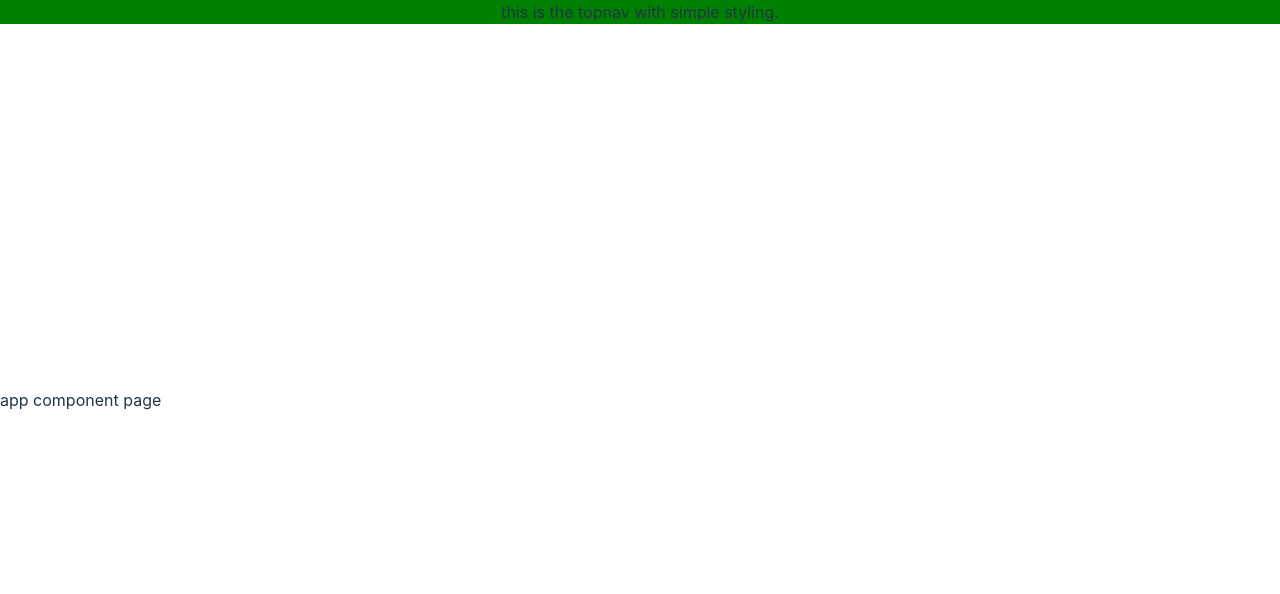
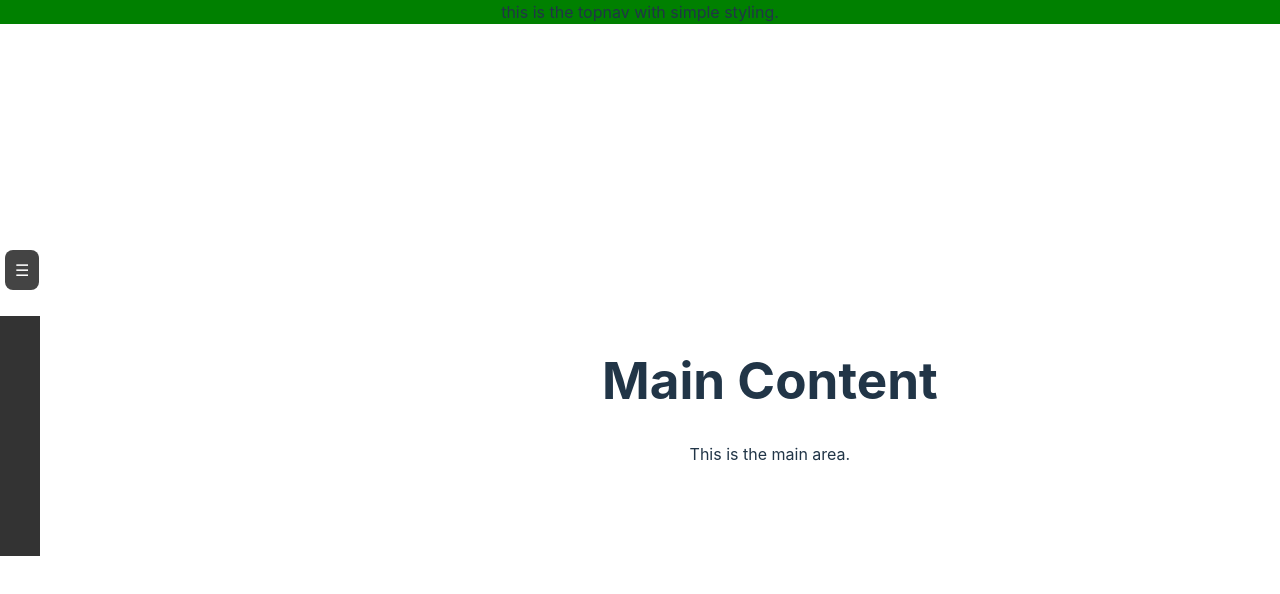
Before and after one commit to IpDaniel/tanews, a React (Vite) app in the folder frontend/: page / in a window 1280 px wide. Shown: the top 594 px of the page. Built offline with nearby package versions, Linux system fonts and the light colour scheme.

Commit message:
testing out sidebar

```diff
--- /dev/null
+++ b/frontend/src/components/SideBar.tsx
@@ -0,0 +1,29 @@
+import React, { useState } from "react";
+import "../styles/SideBar.css";
+
+
+function SideBar(){
+    const [isOpen, setIsOpen] = useState(false);
+
+  return (
+    <div className="container">
+      <button className="toggle-btn" onClick={() => setIsOpen(!isOpen)}>
+        ☰
+      </button>
+      <div className={`sidebar ${isOpen ? "open" : ""}`}>
+        <h2>Sidebar</h2>
+        <ul>
+          <li>Date</li>
+          <li>Time</li>
+          <li>Weather</li>
+        </ul>
+      </div>
+      <div className="content">
+        <h1>Main Content</h1>
+        <p>This is the main area.</p>
+      </div>
+    </div>
+  );
+}
+
+export default SideBar;
--- a/frontend/src/main.jsx
+++ b/frontend/src/main.jsx
@@ -1,6 +1,7 @@
 import { StrictMode } from "react";
 import { createRoot } from "react-dom/client";
 import "./index.css";
+// import 'bootstrap/dist/css/boostrap.css'
 
 import { createBrowserRouter, RouterProvider } from "react-router-dom";
 
--- a/frontend/src/routes/App.jsx
+++ b/frontend/src/routes/App.jsx
@@ -3,13 +3,12 @@ import { useState } from "react";
 import TopNav from "../components/TopNav.jsx"; // this is an example of a reusable component. i set
 // up a basic topnav that just returns topnav. need styling.
 
+import SideBar from "../components/sidebar.js";
+
+
 function App() {
-  return (
-    <>
-      <TopNav />
-      <div>app component page</div>
-    </>
-  );
+  return (<div> <SideBar />
+    <TopNav /> </div>)
 }
 
 export default App;
--- /dev/null
+++ b/frontend/src/styles/SideBar.css
@@ -0,0 +1,35 @@
+.container {
+    display: flex;
+  }
+
+  .sidebar {
+    width: 250px;
+    height: 25vh;
+    background: #333;
+    color: white;
+    position: fixed;
+    left: -250px;
+    transition: 0.3s;
+    padding: 20px;
+  }
+
+  .sidebar.open {
+    left: 0;
+  }
+
+  .toggle-btn {
+    position: absolute;
+    top: 250px;
+    left: 5px;
+    background: #444;
+    color: white;
+    border: none;
+    padding: 10px;
+    cursor: pointer;
+  }
+
+  .content {
+    text-align: center;
+    margin-left: 600px;
+    padding: 2px;
+  }
```
Also changed, not shown: 1 other file (tests, documents, lock files or other folders).
